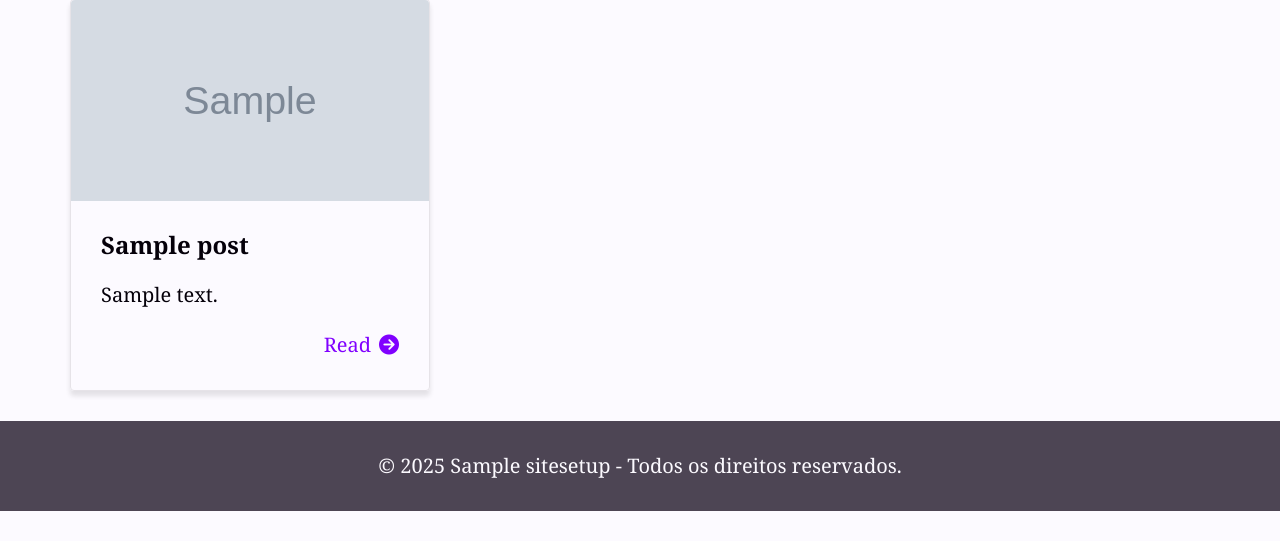
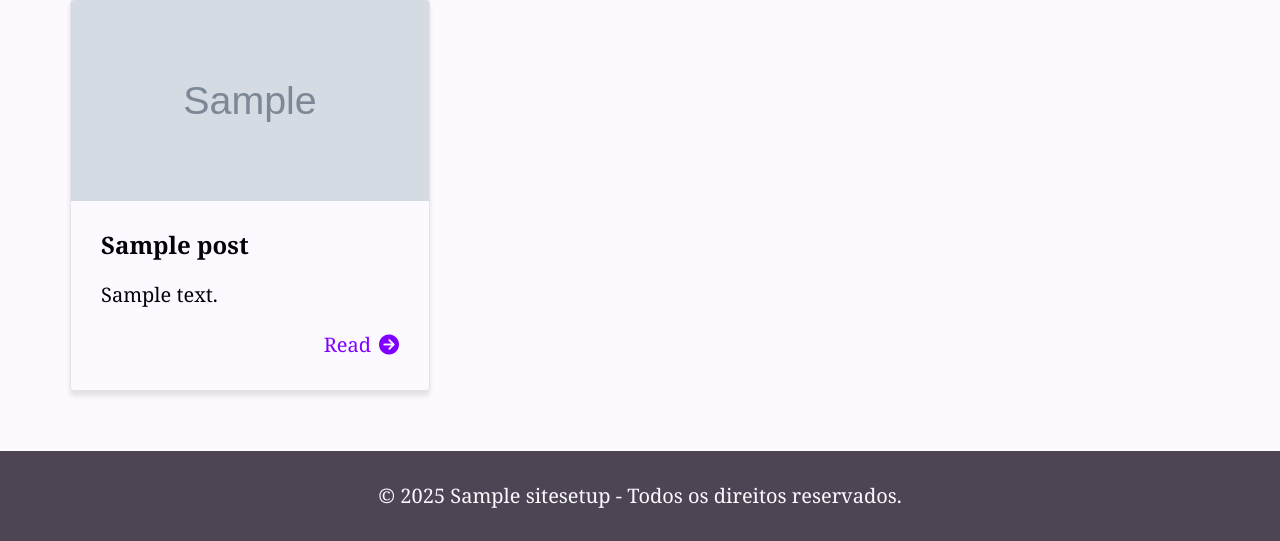
Before and after one commit to ClausAlaerth/project-blog-django, a Django app: page / in a window 1280 px wide. Shown: the part 356-897 px from the top of the page. Before the commit the page ends 867 px from the top, so only its background shows below. Run offline with Django 5.2, Linux system fonts and the light colour scheme; tables that the repository leaves empty hold one stand-in row (values such as "Sample post"); grey boxes marked "Sample" are stand-in pictures.

Commit message:
Added 'mt-base' to footer class

```diff
--- a/djangoapp/blog/templates/blog/partials/_footer.html
+++ b/djangoapp/blog/templates/blog/partials/_footer.html
@@ -1,4 +1,4 @@
-<footer class="footer section-wrapper">
+<footer class="footer section-wrapper mt-base">
   <div class="section-content-wide">
     <div class="section-gap">
       <div class="center">
```
